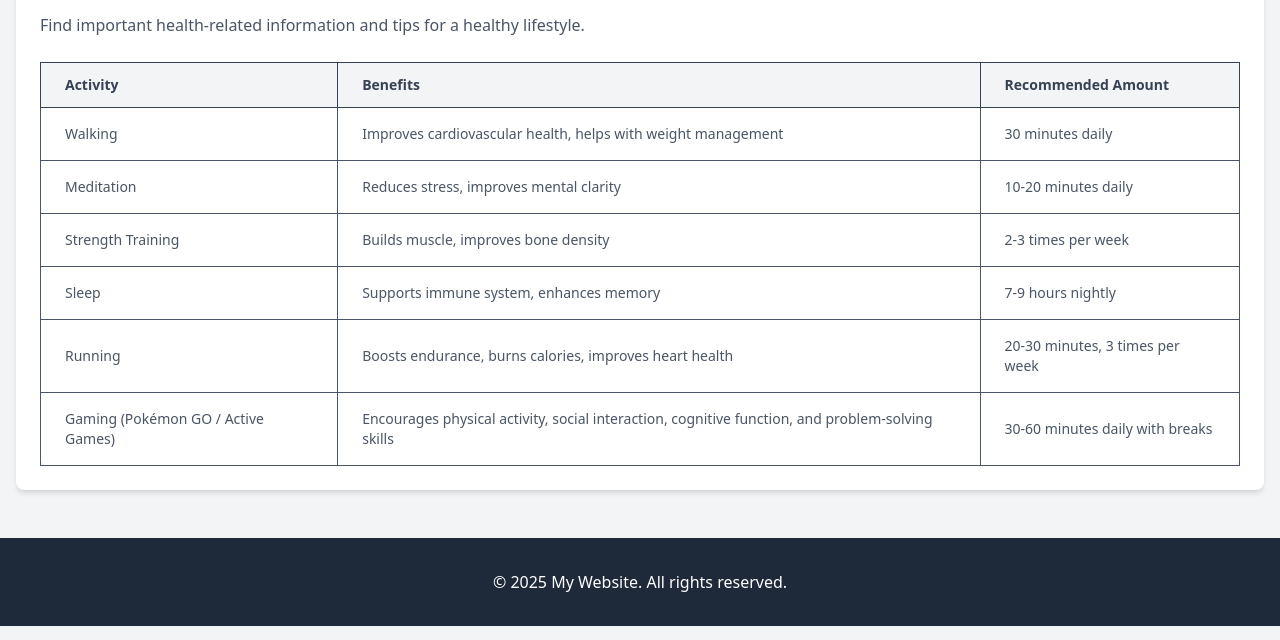
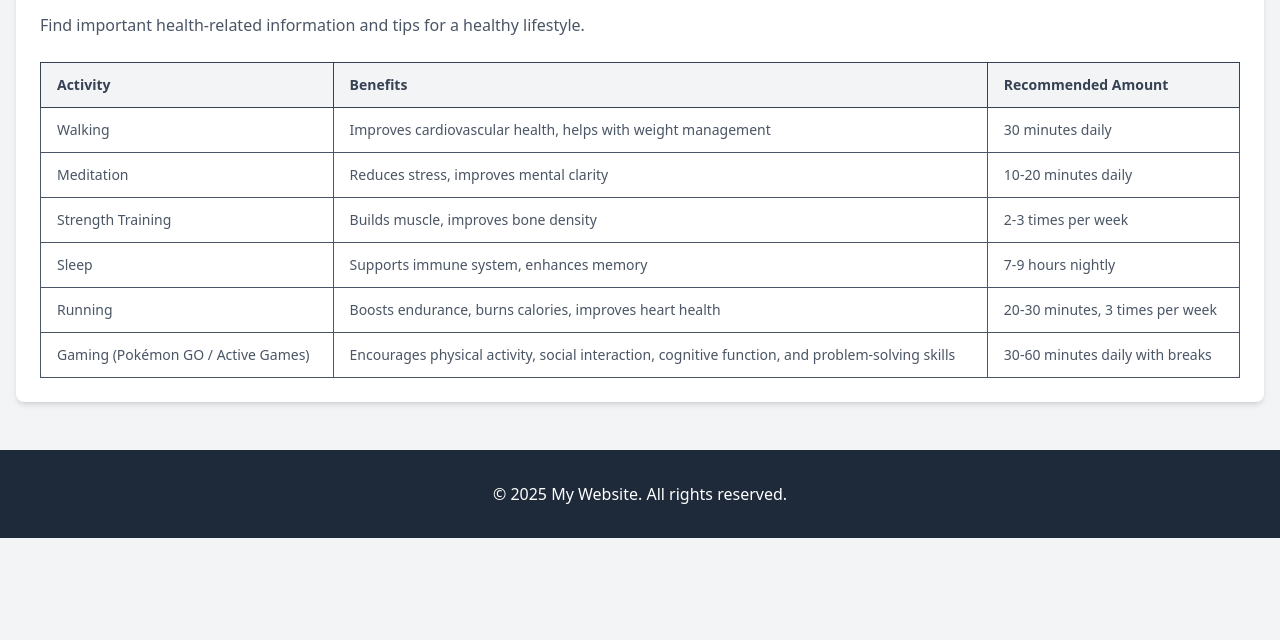
Before and after one commit to Juhok/Tailwind_Testi, a plain HTML site: page health.html in a window 1280 px wide. Shown: the part 160-800 px from the top of the page. Drawn offline with nearby package versions, Linux system fonts and the light colour scheme.

Commit message:
table changes

```diff
--- a/health.html
+++ b/health.html
@@ -17,44 +17,44 @@
         </p>
 
         <div class="overflow-x-auto">
-          <table class="min-w-full border-collapse bg-white shadow-sm rounded-lg">
+          <table class="min-w-full w-full table-auto border-collapse bg-white shadow-sm rounded-lg">
             <thead>
               <tr class="bg-gray-100">
-                <th class="border px-6 py-3 text-left text-sm font-semibold text-gray-700">Activity</th>
-                <th class="border px-6 py-3 text-left text-sm font-semibold text-gray-700">Benefits</th>
-                <th class="border px-6 py-3 text-left text-sm font-semibold text-gray-700">Recommended Amount</th>
+                <th class="border px-4 py-3 text-left text-xs sm:text-sm font-semibold text-gray-700 whitespace-normal break-words">Activity</th>
+                <th class="border px-4 py-3 text-left text-xs sm:text-sm font-semibold text-gray-700 whitespace-normal break-words">Benefits</th>
+                <th class="border px-4 py-3 text-left text-xs sm:text-sm font-semibold text-gray-700 whitespace-normal break-words">Recommended Amount</th>
               </tr>
             </thead>
             <tbody>
               <tr class="hover:bg-gray-50">
-                <td class="border px-6 py-4 text-sm text-gray-600">Walking</td>
-                <td class="border px-6 py-4 text-sm text-gray-600">Improves cardiovascular health, helps with weight management</td>
-                <td class="border px-6 py-4 text-sm text-gray-600">30 minutes daily</td>
+                <td class="border px-4 py-3 text-sm text-gray-600 whitespace-normal break-words">Walking</td>
+                <td class="border px-4 py-3 text-sm text-gray-600 whitespace-normal break-words">Improves cardiovascular health, helps with weight management</td>
+                <td class="border px-4 py-3 text-sm text-gray-600 whitespace-normal break-words">30 minutes daily</td>
               </tr>
               <tr class="hover:bg-gray-50">
-                <td class="border px-6 py-4 text-sm text-gray-600">Meditation</td>
-                <td class="border px-6 py-4 text-sm text-gray-600">Reduces stress, improves mental clarity</td>
-                <td class="border px-6 py-4 text-sm text-gray-600">10-20 minutes daily</td>
+                <td class="border px-4 py-3 text-sm text-gray-600 whitespace-normal break-words">Meditation</td>
+                <td class="border px-4 py-3 text-sm text-gray-600 whitespace-normal break-words">Reduces stress, improves mental clarity</td>
+                <td class="border px-4 py-3 text-sm text-gray-600 whitespace-normal break-words">10-20 minutes daily</td>
               </tr>
               <tr class="hover:bg-gray-50">
-                <td class="border px-6 py-4 text-sm text-gray-600">Strength Training</td>
-                <td class="border px-6 py-4 text-sm text-gray-600">Builds muscle, improves bone density</td>
-                <td class="border px-6 py-4 text-sm text-gray-600">2-3 times per week</td>
+                <td class="border px-4 py-3 text-sm text-gray-600 whitespace-normal break-words">Strength Training</td>
+                <td class="border px-4 py-3 text-sm text-gray-600 whitespace-normal break-words">Builds muscle, improves bone density</td>
+                <td class="border px-4 py-3 text-sm text-gray-600 whitespace-normal break-words">2-3 times per week</td>
               </tr>
               <tr class="hover:bg-gray-50">
-                <td class="border px-6 py-4 text-sm text-gray-600">Sleep</td>
-                <td class="border px-6 py-4 text-sm text-gray-600">Supports immune system, enhances memory</td>
-                <td class="border px-6 py-4 text-sm text-gray-600">7-9 hours nightly</td>
+                <td class="border px-4 py-3 text-sm text-gray-600 whitespace-normal break-words">Sleep</td>
+                <td class="border px-4 py-3 text-sm text-gray-600 whitespace-normal break-words">Supports immune system, enhances memory</td>
+                <td class="border px-4 py-3 text-sm text-gray-600 whitespace-normal break-words">7-9 hours nightly</td>
               </tr>
               <tr class="hover:bg-gray-50">
-                <td class="border px-6 py-4 text-sm text-gray-600">Running</td>
-                <td class="border px-6 py-4 text-sm text-gray-600">Boosts endurance, burns calories, improves heart health</td>
-                <td class="border px-6 py-4 text-sm text-gray-600">20-30 minutes, 3 times per week</td>
+                <td class="border px-4 py-3 text-sm text-gray-600 whitespace-normal break-words">Running</td>
+                <td class="border px-4 py-3 text-sm text-gray-600 whitespace-normal break-words">Boosts endurance, burns calories, improves heart health</td>
+                <td class="border px-4 py-3 text-sm text-gray-600 whitespace-normal break-words">20-30 minutes, 3 times per week</td>
               </tr>
               <tr class="hover:bg-gray-50">
-                <td class="border px-6 py-4 text-sm text-gray-600">Gaming (Pokémon GO / Active Games)</td>
-                <td class="border px-6 py-4 text-sm text-gray-600">Encourages physical activity, social interaction, cognitive function, and problem-solving skills</td>
-                <td class="border px-6 py-4 text-sm text-gray-600">30-60 minutes daily with breaks</td>
+                <td class="border px-4 py-3 text-sm text-gray-600 whitespace-normal break-words">Gaming (Pokémon GO / Active Games)</td>
+                <td class="border px-4 py-3 text-sm text-gray-600 whitespace-normal break-words">Encourages physical activity, social interaction, cognitive function, and problem-solving skills</td>
+                <td class="border px-4 py-3 text-sm text-gray-600 whitespace-normal break-words">30-60 minutes daily with breaks</td>
               </tr>
             </tbody>
           </table>
```
Also changed, not shown: games.html (+7 -7 lines).
